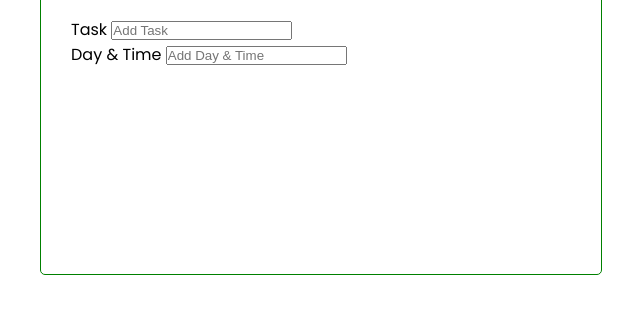
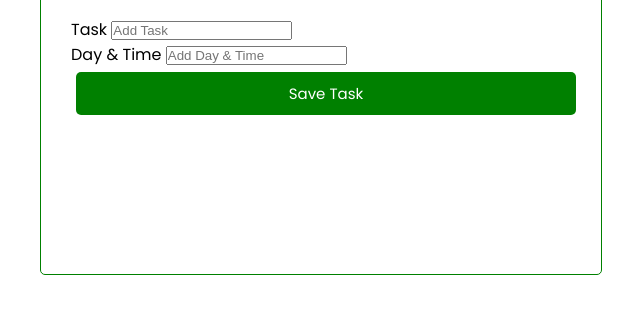
Before and after one commit to ChristopherChinia/Task-Tracker, a plain HTML site: page index.html in a window 1280 px wide. Shown: the part 117-430 px from the top of the page, without its empty margins (319-959 px from the left). Drawn offline with Linux system fonts and the light colour scheme.

Commit message:
adding input for submitting

```diff
--- a/index.html
+++ b/index.html
@@ -26,6 +26,8 @@
                 <label > Day & Time</label>
                 <input type="text" placeholder="Add Day & Time" id="fill" >
               </div>
+               <!-- submit button -->
+        <input type="submit" value="Save Task" class="btn btn-block" />
         </form>
     </section>
 
```
